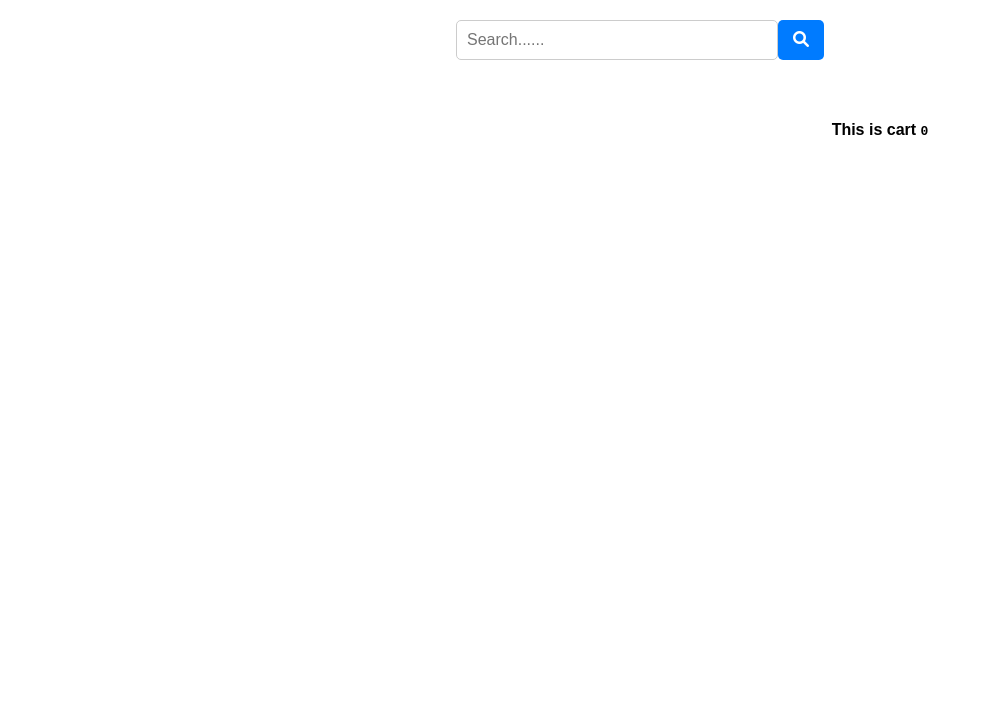
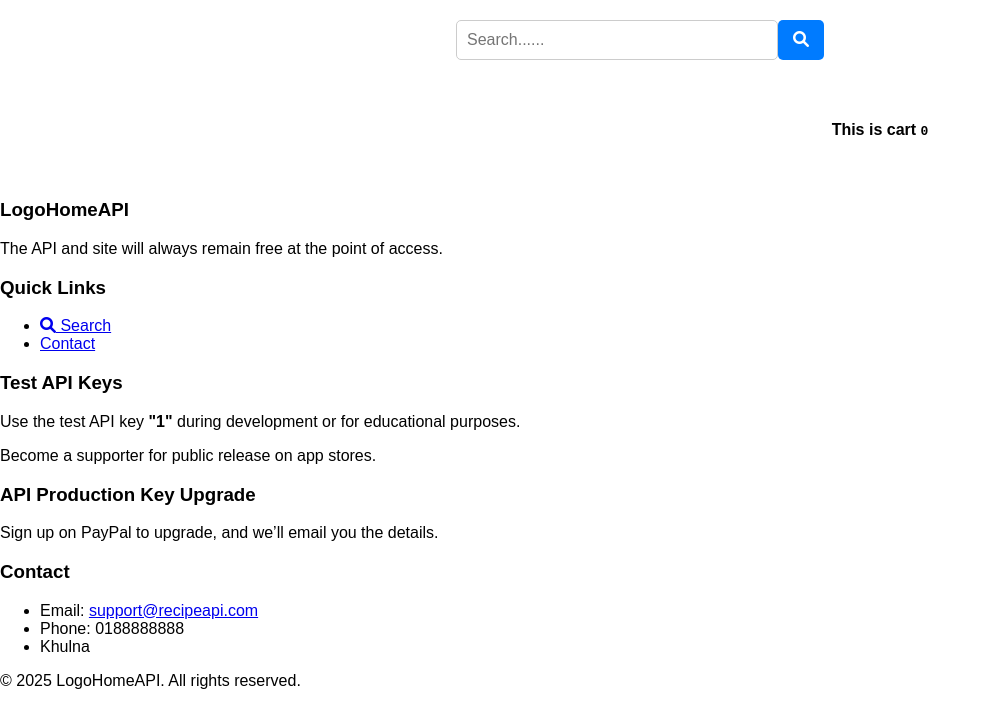
Before and after one commit to Hridoy-kumar-bala/API, a plain HTML site: page index.html in a window 1280 px wide. Shown: the whole page, without its empty margins (0-991 px from the left). Drawn offline with Linux system fonts and the light colour scheme; no server answers.

Commit message:
index.html

```diff
--- a/index.html
+++ b/index.html
@@ -27,6 +27,43 @@
           </div>
           </div>
       </div>
+    <footer>
+        <div class="container">
+            <div class="footer-grid">
+                <div class="footer-section">
+                    <h3>LogoHomeAPI</h3>
+                    <p>The API and site will always remain free at the point of access.</p>
+                </div>
+                <div class="footer-section">
+                    <h3>Quick Links</h3>
+                    <ul>
+                        <li><a href="#search"><i class="fa fa-search"></i> Search</a></li>
+                        <li><a href="#contact">Contact</a></li>
+                    </ul>
+                </div>
+                <div class="footer-section">
+                    <h3>Test API Keys</h3>
+                    <p>Use the test API key <strong>"1"</strong> during development or for educational purposes.</p>
+                    <p>Become a supporter for public release on app stores.</p>
+                </div>
+                <div class="footer-section">
+                    <h3>API Production Key Upgrade</h3>
+                    <p>Sign up on PayPal to upgrade, and we’ll email you the details.</p>
+                </div>
+                <div class="footer-section">
+                    <h3>Contact</h3>
+                    <ul>
+                        <li>Email: <a href="hridoykumarbala@gmail.com">support@recipeapi.com</a></li>
+                        <li>Phone: 0188888888</li>
+                        <li>Khulna</li>
+                    </ul>
+                </div>
+            </div>
+            <div class="footer-bottom">
+                <p>&copy; 2025 LogoHomeAPI. All rights reserved.</p>
+            </div>
+        </div>
+    </footer>
     <script src="javascript.js"></script>
 </body>
 </html>
```
